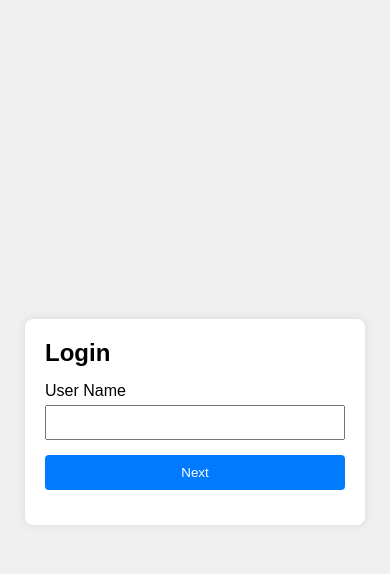
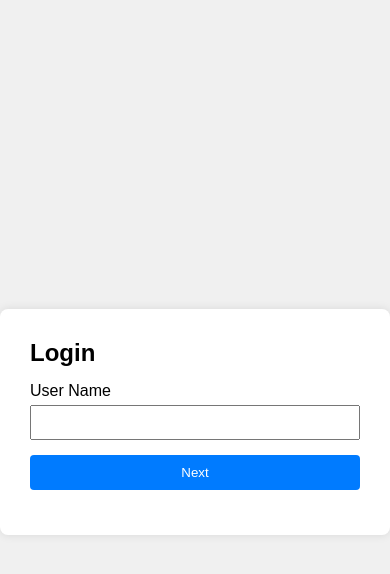
Before and after one commit to Octopustank/Yunding-Cloud, a Flask app: page /login in a window 390 px wide. Shown: the top 574 px of the page. Run offline with Flask 3, Linux system fonts and the light colour scheme.

Commit message:
add mobile device adjust

```diff
--- a/static/login.css
+++ b/static/login.css
@@ -10,10 +10,10 @@ body {
 }
 .container {
     background-color: #fff;
-    padding: 20px;
+    padding: 30px;
     border-radius: 8px;
     box-shadow: 0 0 10px rgba(0, 0, 0, 0.1);
-    width: 300px;
+    width: 350px;
 }
 .form-group {
     margin-bottom: 15px;
--- a/templates/login.html
+++ b/templates/login.html
@@ -4,6 +4,7 @@
     <meta charset="UTF-8">
     <title>YundingCloud-Login</title>
     <link rel="stylesheet" type="text/css" href="{{ url_for('static',filename='login.css') }}">
+    <meta name="viewport" content="width=device-width, initial-scale=1.0, minimum-scale=0.5, maximum-scale=2.0, user-scalable=yes" />
 </head>
 <body>
     <!--Flask.flash info-->
```
